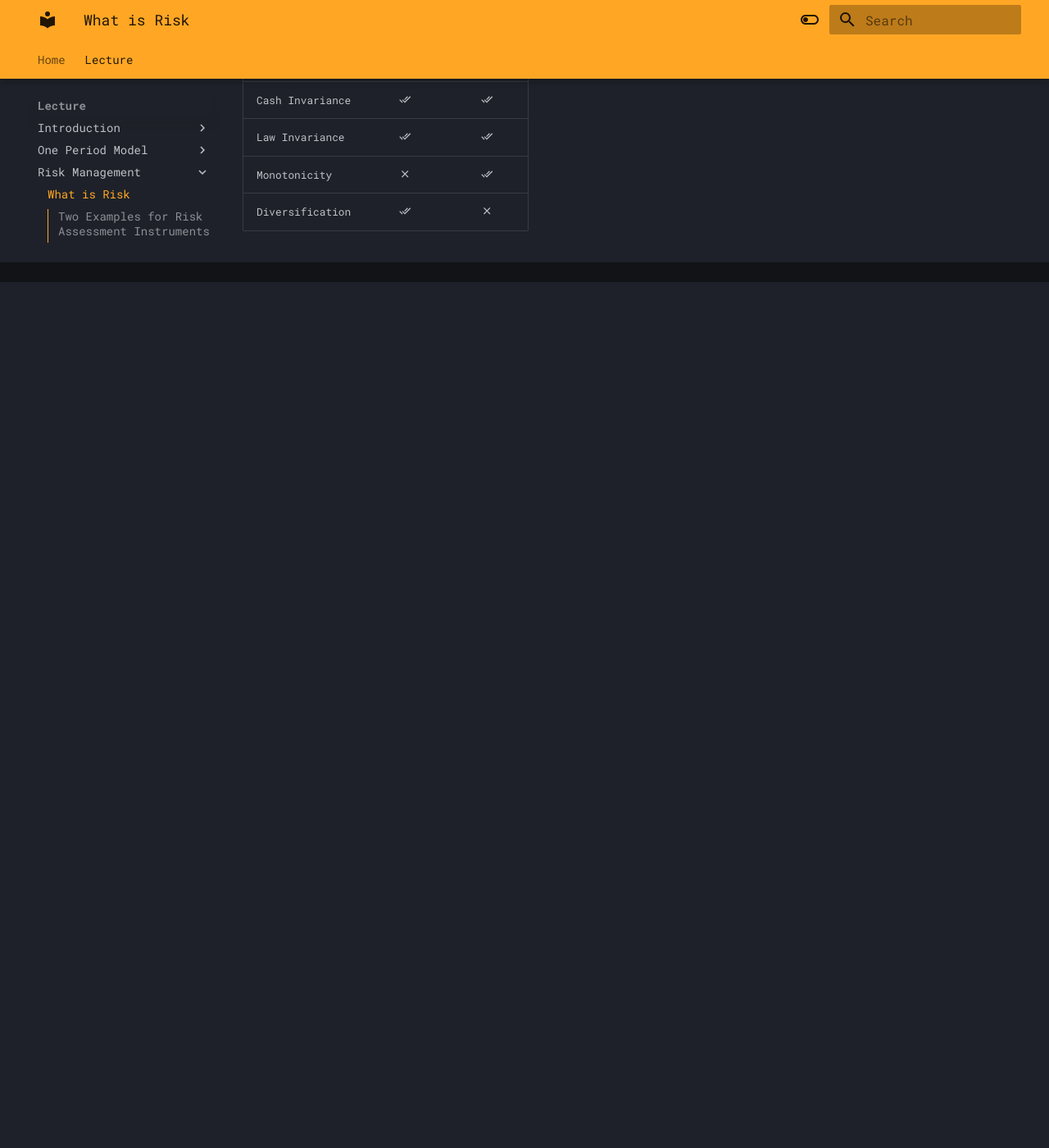
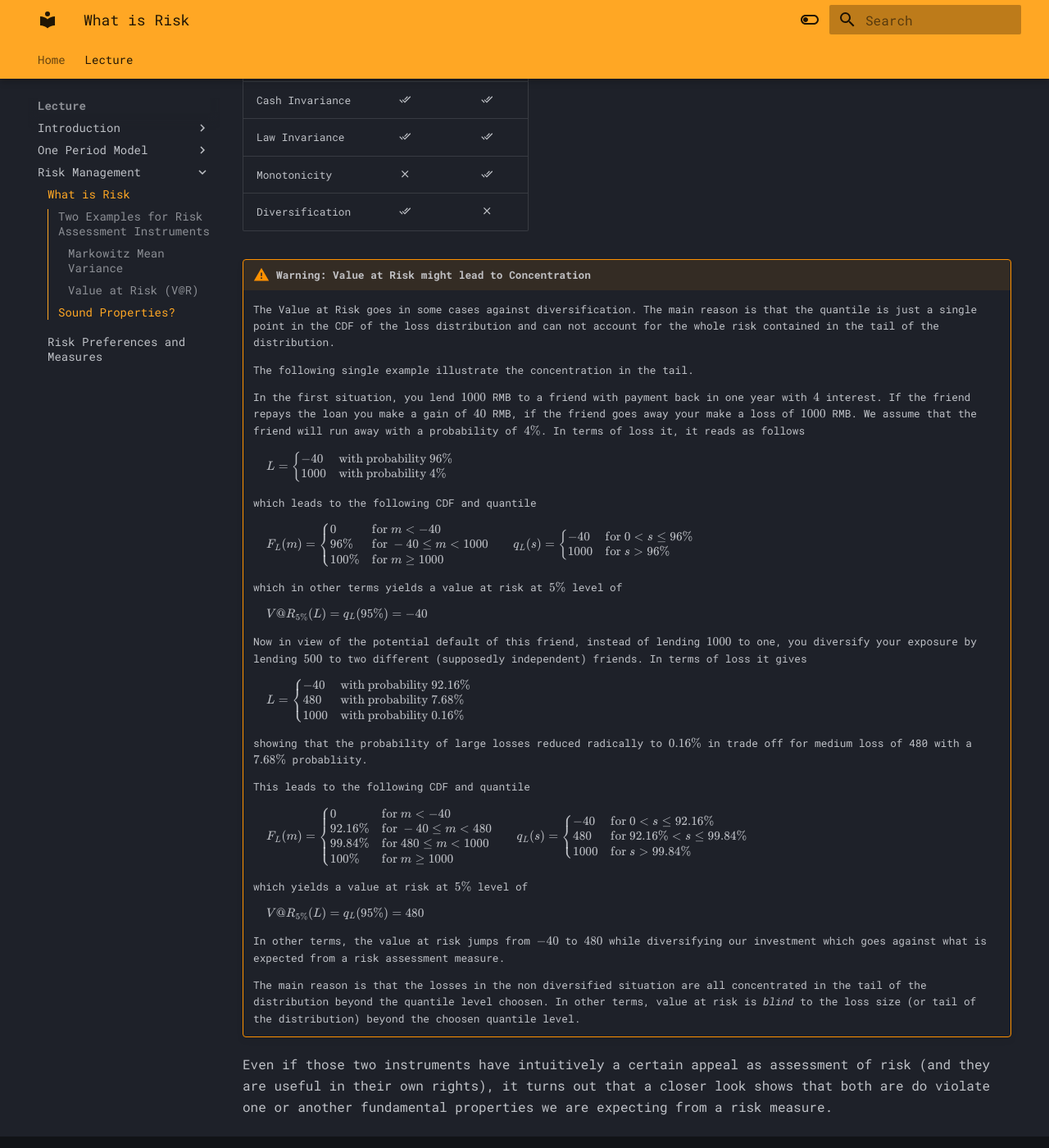
Before and after one commit to sdrap/FM_Lecture, an MkDocs documentation site: the page built from docs/lecture/02-risk-management/021-what-is-risk.md, in a window 1280 px wide and 1400 px high, scrolled down 7504 px. Shown: the whole window at 82% size. Built offline with MkDocs 1.6.1 and Material for MkDocs 9.7.7, drawn with Linux system fonts in a browser that asks for light colours; nearby versions of some CDN libraries; library files that are not in the unit come from our copies; before the commit the page ends 7848 px from its top, so only the background shows below that; some of the changed text lies outside the part shown.

Commit message:
new version

```diff
--- a/docs/lecture/02-risk-management/021-what-is-risk.md
+++ b/docs/lecture/02-risk-management/021-what-is-risk.md
@@ -482,6 +482,9 @@
 
     3. **Law Invariance:** This follows immediately since the value at risk depends only on the CDF.
 
+
+
+
 ## Sound Properties?
 
 Both risk assessement do make sense and have a certain appeal.
@@ -513,3 +516,101 @@
 | Law Invariance |:material-check-all: | :material-check-all: |
 | Monotonicity | :material-close:|:material-check-all: |
 | Diversification |:material-check-all: | :material-close: |
+
+
+
+!!! warning "Warning: Value at Risk might lead to Concentration"
+
+    The Value at Risk goes in some cases against diversification.
+    The main reason is that the quantile is just a single point in the CDF of the loss distribution and can not account for the whole risk contained in the tail of the distribution.
+
+    The following single example illustrate the concentration in the tail.
+
+    In the first situation, you lend $1000$ RMB to a friend with payment back in one year with $4%$ interest.
+    If the friend repays the loan you make a gain of $40$ RMB, if the friend goes away your make a loss of $1000$ RMB.
+    We assume that the friend will run away with a probability of $4\%$.
+    In terms of loss it, it reads as follows
+
+    \[
+        \begin{equation*}
+            L =
+            \begin{cases}
+                -40 & \text{with probability }96\% \\
+                1000 & \text{with probability }4\%
+            \end{cases}
+        \end{equation*}
+    \]
+
+
+    which leads to the following CDF and quantile
+
+    \[
+        \begin{align*}
+            F_L(m) & = \begin{cases}
+                0 & \text{for }m< -40\\
+                96\% & \text{for }-40 \leq m < 1000 \\
+                100\% & \text{for } m \geq 1000
+            \end{cases}
+            &
+            q_L(s) & = \begin{cases}
+                -40 & \text{for } 0<s \leq 96\%\\
+                1000 & \text{for } s > 96\%
+            \end{cases}
+        \end{align*}
+    \]
+
+    which in other terms yields a value at risk at $5\%$ level of
+
+    \[
+        V@R_{5\%}(L) = q_L(95\%) = -40
+    \]
+
+
+    Now in view of the potential default of this friend, instead of lending $1000$ to one, you diversify your exposure by lending $500$ to two different (supposedly independent) friends.
+    In terms of loss it gives
+
+    \[
+        \begin{equation*}
+            L =
+            \begin{cases}
+                -40 & \text{with probability }92.16\% \\
+                480 & \text{with probability } 7.68\% \\
+                1000 & \text{with probability }0.16\%
+            \end{cases}
+        \end{equation*}
+    \]
+
+    showing that the probability of large losses reduced radically to $0.16\%$ in trade off for medium loss of 480 with a $7.68\%$ probabliity.
+
+    This leads to the following CDF and quantile
+
+    \[
+        \begin{align*}
+            F_L(m) & = \begin{cases}
+                0 & \text{for }m< -40\\
+                92.16\% & \text{for } -40 \leq m < 480 \\
+                99.84\% & \text{for } 480 \leq m < 1000 \\
+                100\% & \text{for } m \geq 1000
+            \end{cases}
+            &
+            q_L(s) & = \begin{cases}
+                -40 & \text{for } 0<s \leq 92.16\%\\
+                480 & \text{for } 92.16\% < s \leq 99.84 \%\\
+                1000 & \text{for } s > 99.84\%
+            \end{cases}
+        \end{align*}
+    \]
+
+    which yields a value at risk at $5\%$ level of
+
+    \[
+        V@R_{5\%}(L) = q_L(95\%) = 480
+    \]
+
+    In other terms, the value at risk jumps from $-40$ to $480$ while diversifying our investment which goes against what is expected from a risk assessment measure.
+
+    The main reason is that the losses in the non diversified situation are all concentrated in the tail of the distribution beyond the quantile level choosen.
+    In other terms, value at risk is *blind* to the loss size (or tail of the distribution) beyond the choosen quantile level.
+
+
+Even if those two instruments have intuitively a certain appeal as assessment of risk (and they are useful in their own rights), it turns out that a closer look shows that both are do violate one or another fundamental properties we are expecting from a risk measure.
--- a/mkdocs.yml
+++ b/mkdocs.yml
@@ -1,5 +1,5 @@
 site_name: Financial Mathematics
-site_url: http://127.0.0.1:8000/
+# site_url: http://127.0.0.1:8000/
 
 theme:
   name: material
@@ -48,8 +48,10 @@
           - Derivative Securities: lecture/01-One-Period/013-derivative-securities.md
       - Risk Management:
           - What is Risk: lecture/02-risk-management/021-what-is-risk.md
+          - Risk Preferences and Measures: lecture/02-risk-management/022-risk-preferences.md
+
   # - Material:
-  #     - Setup: material/material.md
+  #     - Project I: material/project01.md
   #     - Homework 01: material/hw01.md
   #     - Homework 02: material/hw02.md
   # - Homework 03: material/hw03.md
```
Also changed, not shown: other parts of docs/lecture/02-risk-management/021-what-is-risk.md (+2 -2 lines), docs/lecture/01-One-Period/012-arbitrage-pricing.md (+1 -1 lines), docs/lecture/01-One-Period/013-derivative-securities.md (+1 -1 lines), docs/lecture/02-risk-management/022-risk-preferences.md (+242 -0 lines), docs/material/project01.md (added, +114 -0 lines).
